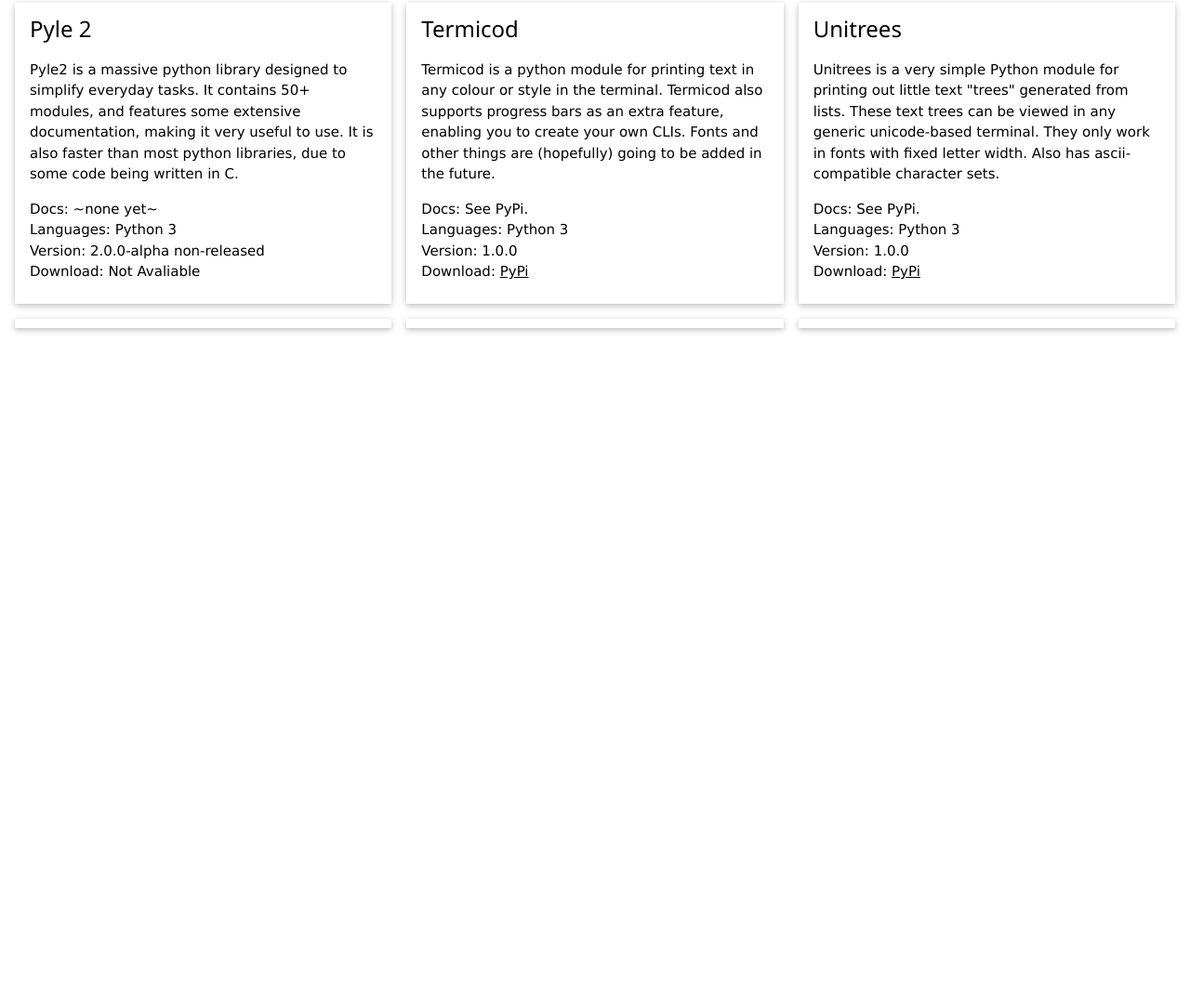
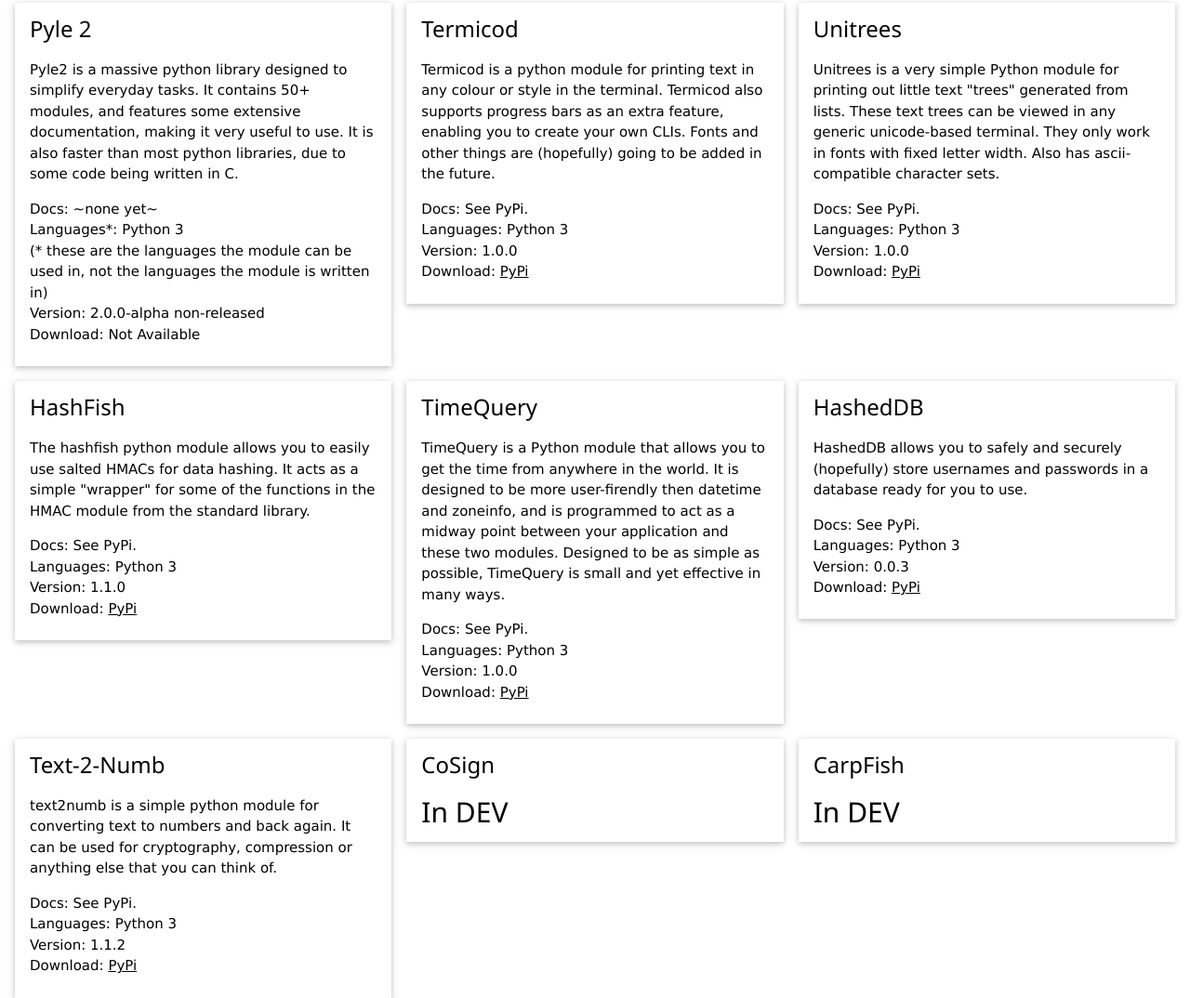
Before and after one commit to pigeon-nation/FireBird, a plain HTML site: page firebird/projects/index.html in a window 1280 px wide. Shown: the part 141-1215 px from the top of the page at 93% size. Before the commit the page ends 800 px from the top, so only its background shows below. Drawn offline with nearby package versions, Linux system fonts and the light colour scheme.

Commit message:
Add Projects

```diff
--- a/firebird/projects/index.html
+++ b/firebird/projects/index.html
@@ -62,9 +62,9 @@
 						<h3>Pyle 2</h3>
 						<p>Pyle2 is a massive python library designed to simplify everyday tasks. It contains 50+ modules, and features some extensive documentation, making it very useful to use. It is also faster than most python libraries, due to some code being written in C. </p>
 						<a>Docs: ~none yet~</a> <br>
-						<a>Languages: Python 3</a> <br>
+						<a>Languages*: Python 3 <br>(* these are the languages the module can be used in, not the languages the module is written in)</a> <br>
 						<a>Version: 2.0.0-alpha non-released</a> <br>
-						<a>Download: Not Avaliable</a>
+						<a>Download: Not Available</a>
 						<br> <br>
 					</div>
 				</div>
@@ -107,7 +107,14 @@
 			<div class="w3-third">
 				<div class="w3-card">
 					<div class="w3-container">
-						<h3></h3>
+						<h3>HashFish</h3>
+						<p>The hashfish python module allows you to easily use salted HMACs for data hashing. It acts as a simple "wrapper" for some of the functions in the HMAC module from the standard library.</p>
+						<a>Docs: See PyPi.</a> <br>
+						<a>Languages: Python 3</a> <br>
+						<a>Version: 1.1.0</a> <br>
+						<a>Download: </a>
+						<a href="https://pypi.org/project/hashfish/">PyPi</a>
+						<br> <br>
 					</div>
 				</div>
 			</div>
@@ -115,7 +122,14 @@
 			<div class="w3-third">
 				<div class="w3-card">
 					<div class="w3-container">
-						<h3></h3>
+						<h3>TimeQuery</h3>
+						<p>TimeQuery is a Python module that allows you to get the time from anywhere in the world. It is designed to be more user-firendly then datetime and zoneinfo, and is programmed to act as a midway point between your application and these two modules. Designed to be as simple as possible, TimeQuery is small and yet effective in many ways.</p>
+						<a>Docs: See PyPi.</a> <br>
+						<a>Languages: Python 3</a> <br>
+						<a>Version: 1.0.0</a> <br>
+						<a>Download: </a>
+						<a href="https://pypi.org/project/TimeQuery/">PyPi</a>
+						<br> <br>
 					</div>
 				</div>
 			</div>
@@ -123,7 +137,49 @@
 			<div class="w3-third">
 				<div class="w3-card">
 					<div class="w3-container">
-						<h3></h3>
+						<h3>HashedDB</h3>
+						<p>HashedDB allows you to safely and securely (hopefully) store usernames and passwords in a database ready for you to use. </p>
+						<a>Docs: See PyPi.</a> <br>
+						<a>Languages: Python 3</a> <br>
+						<a>Version: 0.0.3</a> <br>
+						<a>Download: </a>
+						<a href="https://pypi.org/project/HashedDB/">PyPi</a>
+						<br> <br>
+					</div>
+				</div>
+			</div>
+		</div>
+
+		<div class="w3-row-padding w3-margin-top">
+			<div class="w3-third">
+				<div class="w3-card">
+					<div class="w3-container">
+						<h3>Text-2-Numb</h3>
+						<p>text2numb is a simple python module for converting text to numbers and back again. It can be used for cryptography, compression or anything else that you can think of.</p>
+						<a>Docs: See PyPi.</a> <br>
+						<a>Languages: Python 3</a> <br>
+						<a>Version: 1.1.2</a> <br>
+						<a>Download: </a>
+						<a href="https://pypi.org/project/text2numb/">PyPi</a>
+						<br> <br>
+					</div>
+				</div>
+			</div>
+
+			<div class="w3-third">
+				<div class="w3-card">
+					<div class="w3-container">
+						<h3>CoSign</h3>
+						<h2>In DEV</h2>
+					</div>
+				</div>
+			</div>
+
+			<div class="w3-third">
+				<div class="w3-card">
+					<div class="w3-container">
+						<h3>CarpFish</h3>
+						<h2>In DEV</h2>
 					</div>
 				</div>
 			</div>
```
